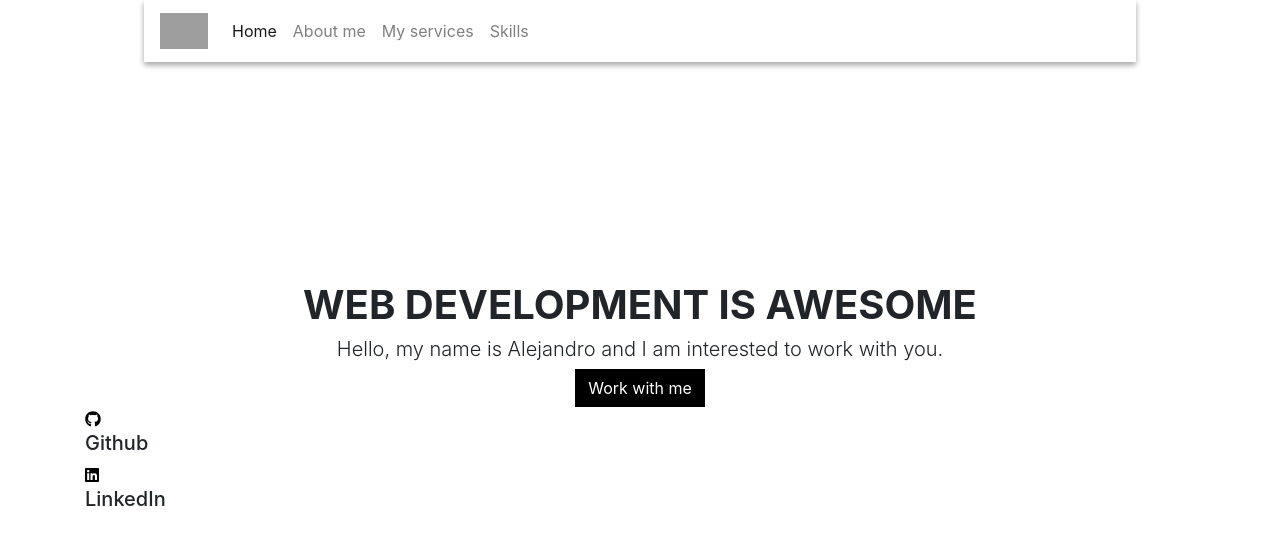
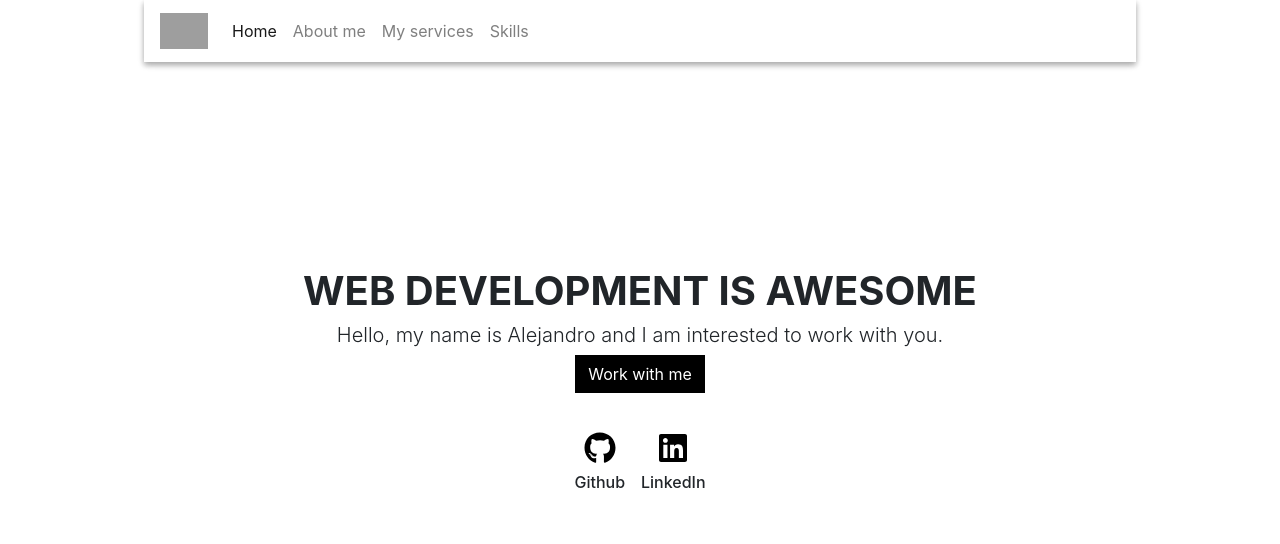
Before and after one commit to AlejandroMilan/MilanPortfolio, a Nuxt app: page / in a window 1280 px wide. Shown: the top 544 px of the page. Built offline with nearby package versions, Linux system fonts and the light colour scheme; grey boxes are pictures that could not be loaded.

Commit message:
Styles for social links done

```diff
--- a/components/index_page-components/SocialLinks.vue
+++ b/components/index_page-components/SocialLinks.vue
@@ -5,26 +5,36 @@
       :key="socialLink.name"
       class="social-links-item"
     >
-      <a class="social-link-item-icons" href="socialLink.url">
+      <a class="social-link-item-icon" href="socialLink.url">
         <font-awesome-icon :icon="['fab', socialLink.iconName]" />
       </a>
       <div class="social-link-item-title">
-        <h3 class="h5">{{ socialLink.name }}</h3>
+        <h3 class="h6">{{ socialLink.name }}</h3>
       </div>
     </article>
   </div>
 </template>
 
+<style lang="sass" scoped>
+.social-links
+  width: 100%
+  padding: 2rem 0
+  display: flex
+  flex-wrap: wrap
+  justify-content: center
+  text-align: center
+  column-gap: 1rem
+
+  .social-link-item-icon
+    font-size: 2rem
+</style>
+
 <script lang="ts">
 import Vue from 'vue'
 import { FontAwesomeIcon } from '@fortawesome/vue-fontawesome'
 import { library } from '@fortawesome/fontawesome-svg-core'
-// import { name of your icon in camelCase } from "@fortawesome/free-solid-svg-icons";
-// For example, I want to use fa-enveloper-open-text, then it's faEnvelopeOpenText
-// import { github } from '@fortawesome/free-solid-svg-icons'
 import { faGithub, faLinkedin } from '@fortawesome/free-brands-svg-icons'
 Vue.component('font-awesome-icon', FontAwesomeIcon)
-// Then add it to library
 library.add(faGithub, faLinkedin)
 export default Vue.extend({
   data: () => {
```
